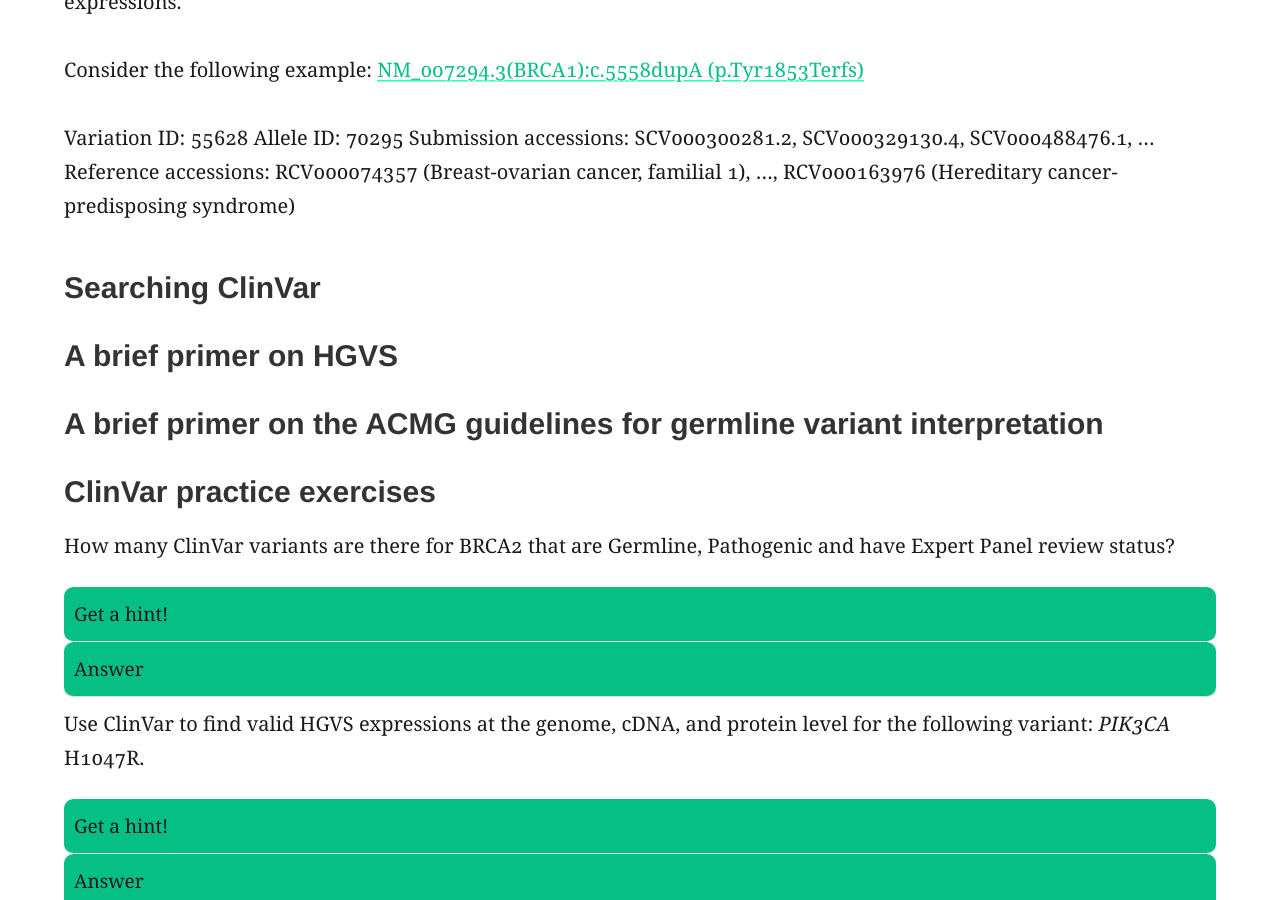
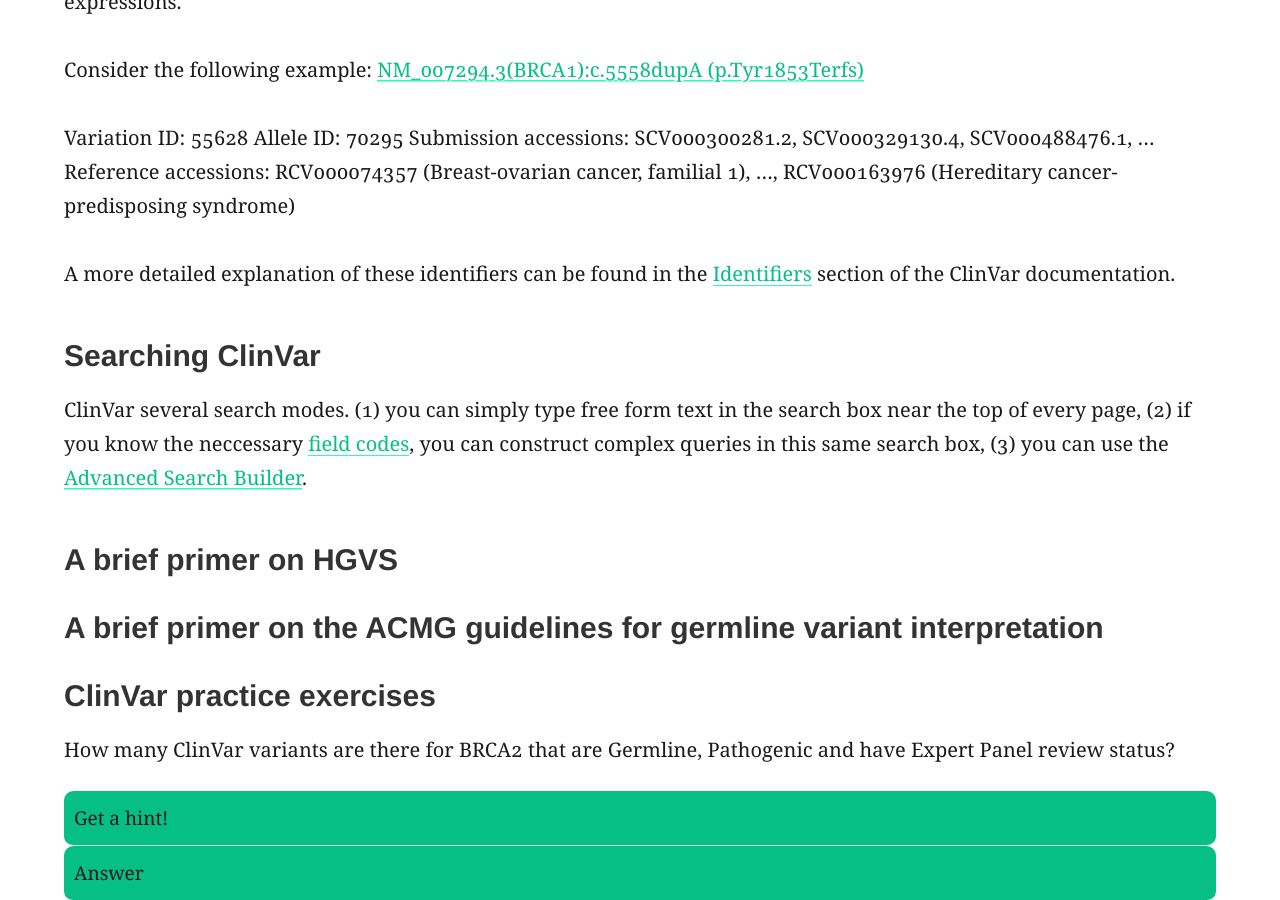
Before and after one commit to griffithlab/genviz.org, a Jekyll site: the page built from _posts/0005-03-01-clinvar.md, in a window 1280 px wide and 900 px high, scrolled down 1632 px. Built offline with Jekyll 4.4.1, drawn with Linux system fonts in a browser that asks for light colours; nearby versions of some CDN libraries.

Commit message:
minor update

```diff
--- a/_posts/0005-03-01-clinvar.md
+++ b/_posts/0005-03-01-clinvar.md
@@ -26,8 +26,10 @@ Allele ID: 70295
 Submission accessions: SCV000300281.2, SCV000329130.4, SCV000488476.1, ...
 Reference accessions: RCV000074357 (Breast-ovarian cancer, familial 1), ..., RCV000163976 (Hereditary cancer-predisposing syndrome)
 
+A more detailed explanation of these identifiers can be found in the [Identifiers](https://www.ncbi.nlm.nih.gov/clinvar/docs/identifiers/) section of the ClinVar documentation.
+
 ### Searching ClinVar
-
+ClinVar several search modes. (1) you can simply type free form text in the search box near the top of every page, (2) if you know the neccessary [field codes](https://www.ncbi.nlm.nih.gov/clinvar/docs/help/), you can construct complex queries in this same search box, (3) you can use the [Advanced Search Builder](https://www.ncbi.nlm.nih.gov/clinvar/advanced/).
 
 ### A brief primer on HGVS
 
```
